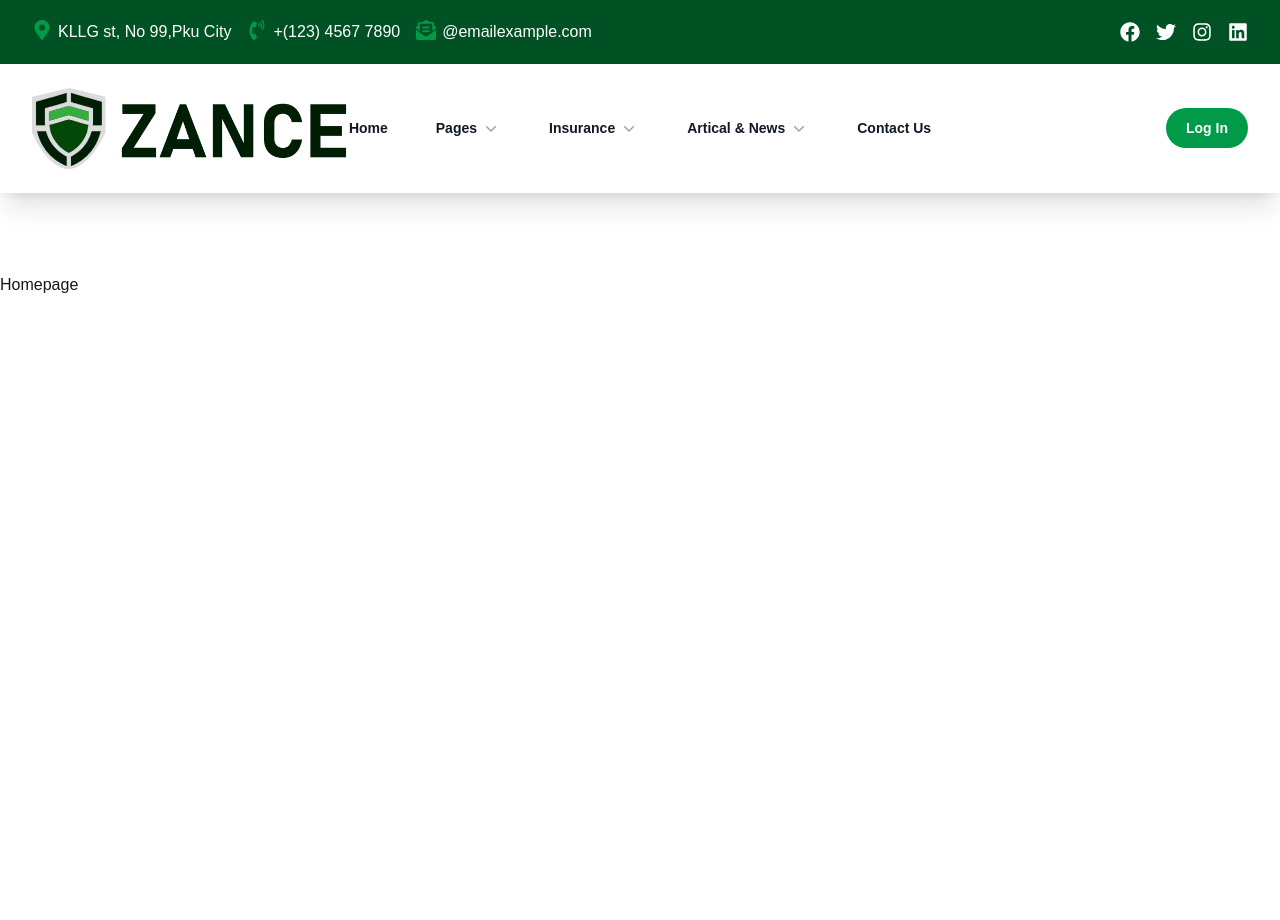
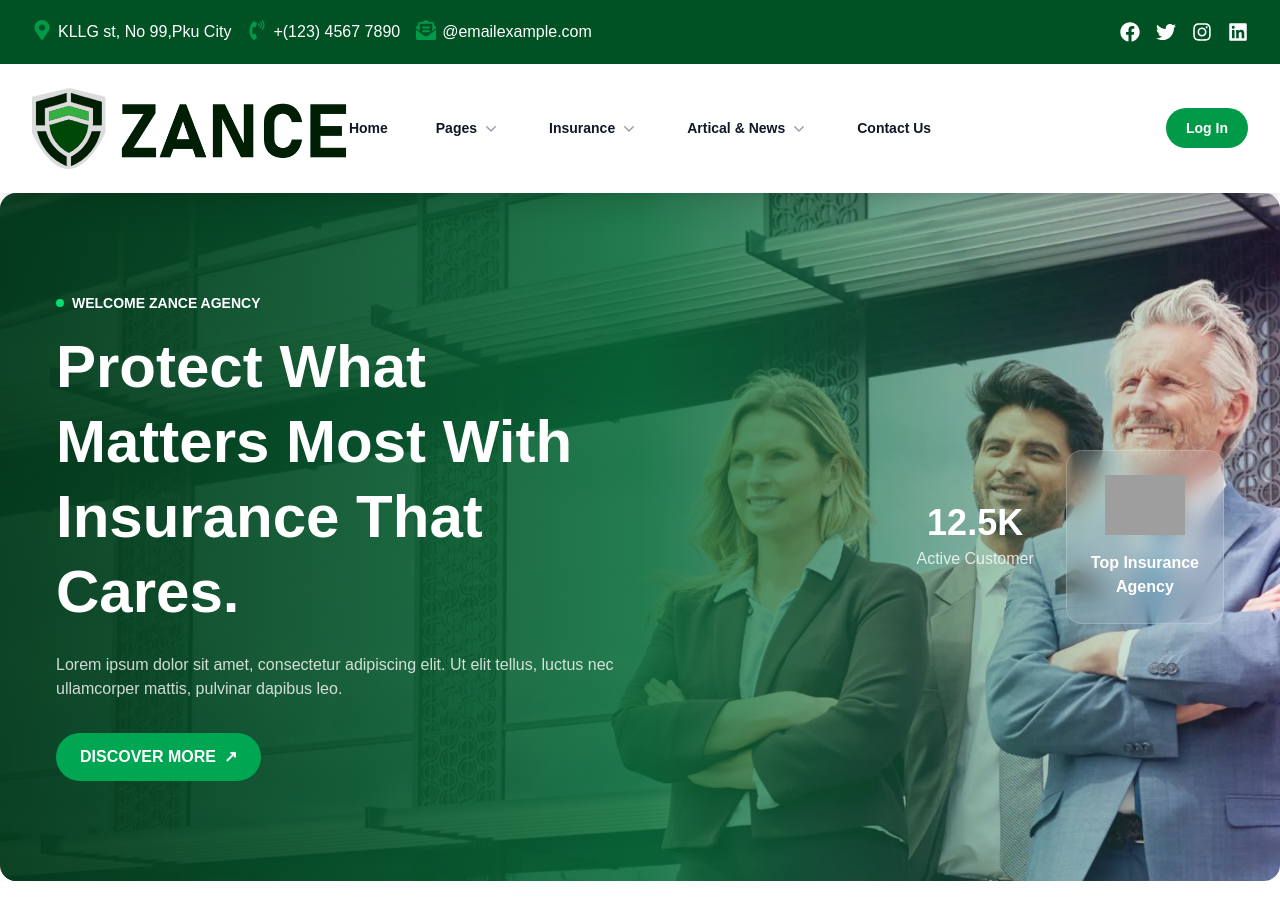
Before and after one commit to Naofel-Badsha/full-custom-nextjs-project, a Next.js app: page / in a window 1280 px wide. Shown: the top 920 px of the page. After the commit the page ends 881 px from the top, so only its background shows below. Built offline with nearby package versions, Linux system fonts and the light colour scheme; grey boxes are pictures that could not be loaded.

Commit message:
added hero Banner section

```diff
--- a/src/app/(commonLayout)/page.tsx
+++ b/src/app/(commonLayout)/page.tsx
@@ -1,8 +1,11 @@
 import React from 'react'
+import Hero from '../components/HomePagesAllSection/HeroSection/Hero'
 
 const Homepage = () => {
   return (
-    <div className=' h-[100vh] py-20'>Homepage</div>
+    <div className=''>
+      <Hero />
+    </div>
   )
 }
 
--- /dev/null
+++ b/src/app/components/HomePagesAllSection/HeroSection/Hero.tsx
@@ -0,0 +1,78 @@
+import Image from "next/image";
+import Link from "next/link";
+import React from "react";
+
+const Hero = () => {
+  return (
+    <section className="relative w-full rounded-2xl overflow-hidden mx-auto max-w-7xl px-6 py-5 lg:px-8">
+      {/* Background Image */}
+      <div className="absolute inset-0">
+        <Image
+          src="/assets/Hero-1.webp"
+          alt="Insurance Team"
+          fill
+          priority
+          className="object-cover"
+        />
+        {/*-----------Green Gradient Overlay----------*/}
+        <div className="absolute inset-0 bg-gradient-to-r from-[#033b1c]/95 via-[#046b34]/85 to-transparent"></div>
+      </div>
+
+      {/*----------Content-----------*/}
+      <div className="relative z-10 max-w-7xl mx-auto px-6 py-20 grid grid-cols-1 lg:grid-cols-2 items-center">
+        {/*-----------Left Content----------*/}
+        <div>
+          <p className="flex items-center gap-2 text-white text-sm font-semibold mb-4">
+            <span className="inline-block w-2 h-2 bg-green-400 rounded-full"></span>
+            WELCOME ZANCE AGENCY
+          </p>
+
+          <h1 className="text-white text-4xl md:text-5xl xl:text-6xl font-bold leading-tight">
+            Protect What <br />
+            Matters Most With <br />
+            Insurance That <br />
+            Cares.
+          </h1>
+
+          <p className="mt-6 max-w-xl text-white/80">
+            Lorem ipsum dolor sit amet, consectetur adipiscing elit. Ut elit
+            tellus, luctus nec ullamcorper mattis, pulvinar dapibus leo.
+          </p>
+
+          <Link
+            href="#"
+            className="inline-flex items-center gap-2 mt-8 bg-[#00a651] hover:bg-[#008f45] text-white px-6 py-3 rounded-full font-semibold transition"
+          >
+            DISCOVER MORE
+            <span>↗</span>
+          </Link>
+        </div>
+
+        {/*-----------Right Content----------*/}
+        <div className="hidden lg:flex justify-end items-center gap-8">
+          {/*---------Customers-----------*/}
+          <div className="text-white text-center">
+            <h2 className="text-4xl font-bold">12.5K</h2>
+            <p className="text-white/80 mt-1">Active Customer</p>
+          </div>
+
+          {/*-----------Badge-------------*/}
+          <div className="bg-white/10 backdrop-blur-md border border-white/20 rounded-2xl p-6 text-center">
+            <Image
+              src="/assets/badge.png"
+              alt="Top Insurance Agency"
+              width={80}
+              height={80}
+              className="mx-auto"
+            />
+            <p className="mt-4 text-white font-semibold">
+              Top Insurance <br /> Agency
+            </p>
+          </div>
+        </div>
+      </div>
+    </section>
+  );
+};
+
+export default Hero;
--- a/src/app/shared/Navbar/TopNavbar.tsx
+++ b/src/app/shared/Navbar/TopNavbar.tsx
@@ -12,8 +12,8 @@ import {
 
 const TopNavbar = () => {
   return (
-    <div className="bg-[#005224] px-6 py-5 lg:px-8">
-      <div className="flex items-center justify-between">
+    <div className="bg-[#005224] ">
+      <div className="flex items-center justify-between mx-auto max-w-7xl px-6 py-5 lg:px-8">
         <div className="flex gap-4">
           {/*-------1-------*/}
           <div className="flex gap-1.5 cursor-pointer group ">
```
Also changed, not shown: public/assets/Hero-1.webp (added), public/assets/Hero-2.webp (added).
